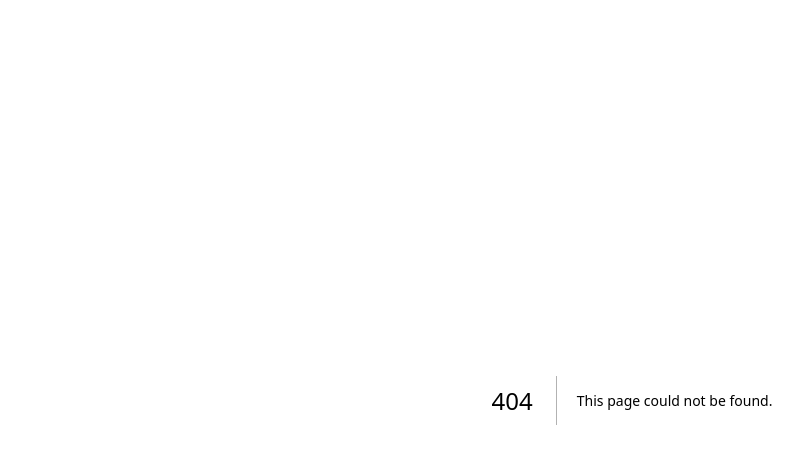
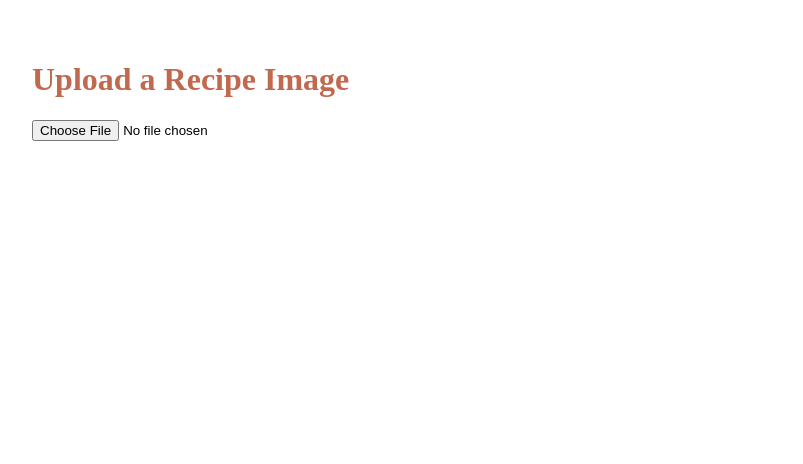
Before and after one commit to koshef/koshef-webhook, a Next.js app: page /upload in a window 1280 px wide. Before the commit this address had no page. Shown: the top 464 px of the page, without its empty margins (8-811 px from the left). Built offline with nearby package versions, Linux system fonts and the light colour scheme.

Commit message:
Create upload.js

```diff
--- /dev/null
+++ b/pages/upload.js
@@ -0,0 +1,10 @@
+import ImageUploader from '../components/ImageUploader';
+
+export default function UploadPage() {
+  return (
+    <main style={{ padding: '2rem' }}>
+      <h1 style={{ color: '#C1694F' }}>Upload a Recipe Image</h1>
+      <ImageUploader />
+    </main>
+  );
+}
```
